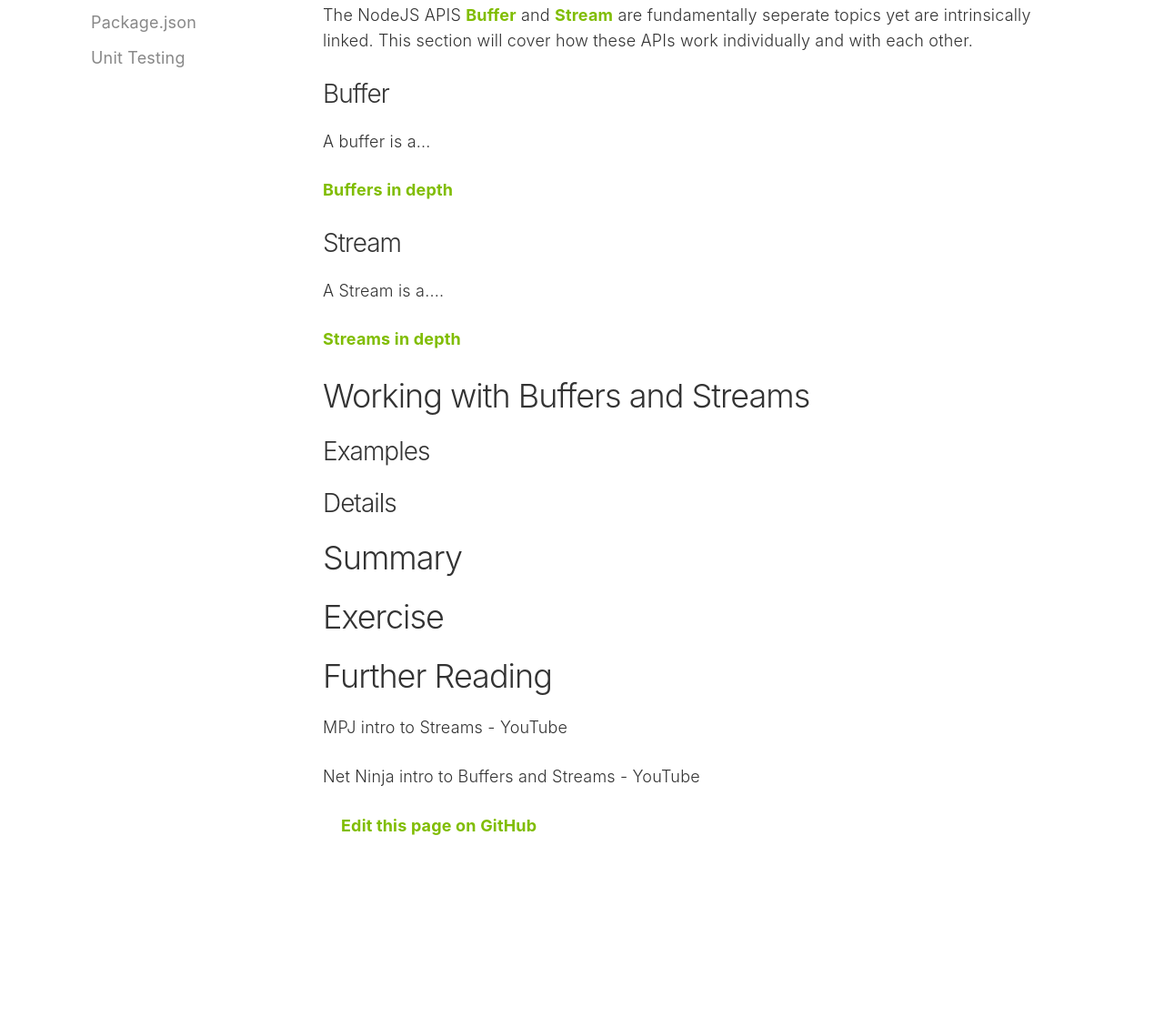
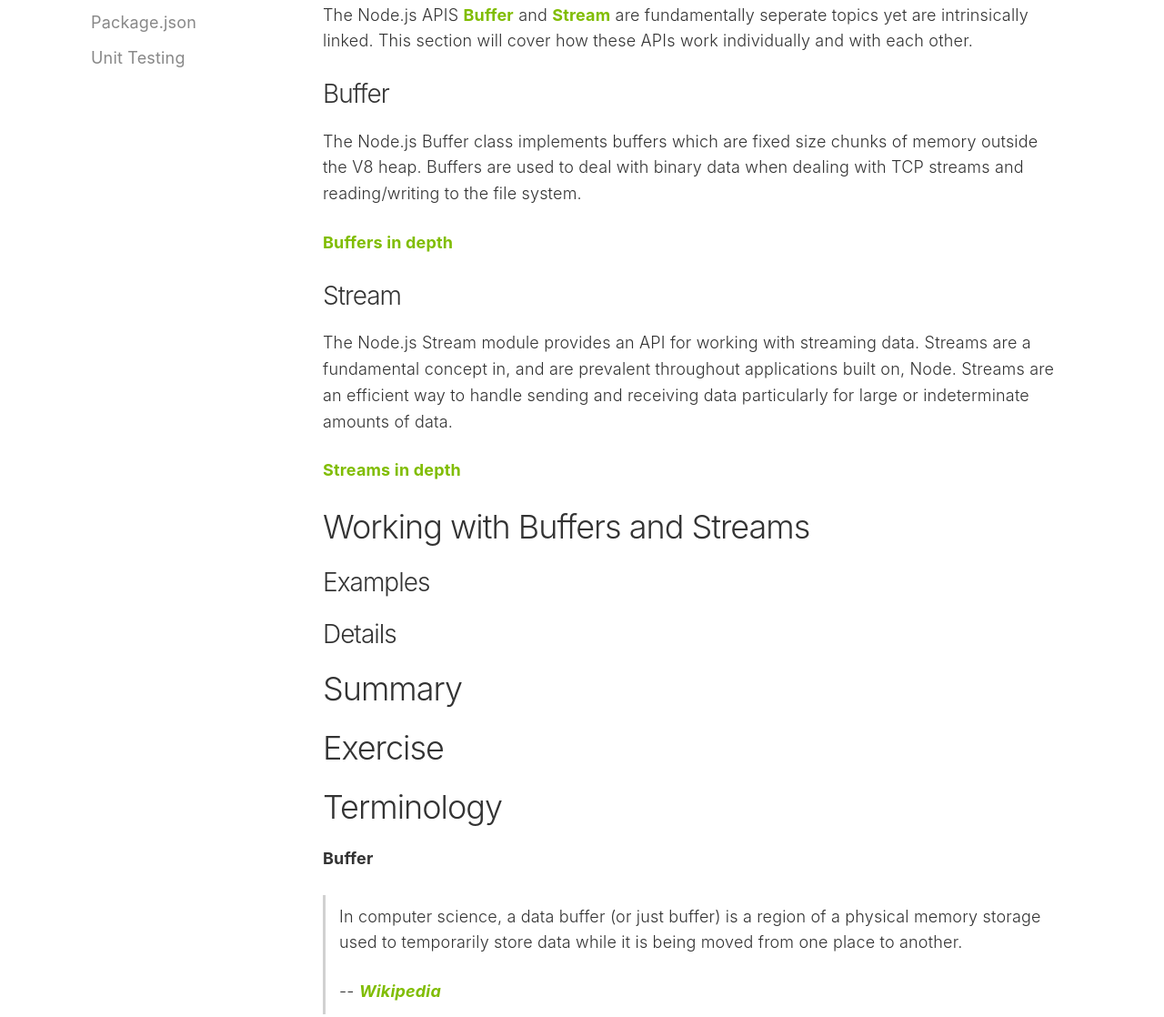
Before and after one commit to Node-Study-Guide/openjs-nodejs-application-developer-study-guide, an Eleventy site: page buffers-and-streams/index.md in a window 1280 px wide. Shown: the part 543-1661 px from the top of the page at 91% size. Before the commit the page ends 1490 px from the top, so only its background shows below. Built offline with nearby package versions, Linux system fonts and the light colour scheme; Eleventy itself is replaced by a stand-in of ours; files that its build step writes are made by us from their sources; a script that the page names is missing; a small style sheet from the web is missing.

Commit message:
overview of stream and buffer

```diff
--- a/buffers-and-streams/index.md
+++ b/buffers-and-streams/index.md
@@ -15,17 +15,17 @@ The topics that are covered include:
 
 ## Buffers and Streams Overview
 
-The NodeJS APIS [Buffer](https://nodejs.org/docs/latest-v10.x/api/buffer.html) and [Stream](https://nodejs.org/docs/latest-v10.x/api/stream.html) are fundamentally seperate topics yet are intrinsically linked. This section will cover how these APIs work individually and with each other.
+The Node.js APIS [Buffer](https://nodejs.org/docs/latest-v10.x/api/buffer.html) and [Stream](https://nodejs.org/docs/latest-v10.x/api/stream.html) are fundamentally seperate topics yet are intrinsically linked. This section will cover how these APIs work individually and with each other.
 
 ### Buffer
 
-A buffer is a...
+The Node.js Buffer class implements buffers which are fixed size chunks of memory outside the V8 heap. Buffers are used to deal with binary data when dealing with TCP streams and reading/writing to the file system.
 
 [Buffers in depth](./buffers.md)
 
 ### Stream
 
-A Stream is a....
+The Node.js Stream module provides an API for working with streaming data. Streams are a fundamental concept in, and are prevalent throughout applications built on, Node. Streams are an efficient way to handle sending and receiving data particularly for large or indeterminate amounts of data.
 
 [Streams in depth](./streams.md)
 
@@ -39,8 +39,10 @@ A Stream is a....
 
 ## Exercise
 
-## Further Reading
+## Terminology
 
-MPJ intro to Streams - YouTube
+**Buffer**
 
-Net Ninja intro to Buffers and Streams - YouTube
+> In computer science, a data buffer (or just buffer) is a region of a physical memory storage used to temporarily store data while it is being moved from one place to another.
+>
+> -- <cite>[Wikipedia](https://en.wikipedia.org/wiki/Data_buffer)</cite>
```
Also changed, not shown: buffers-and-streams/buffers.md (+4 -0 lines).
